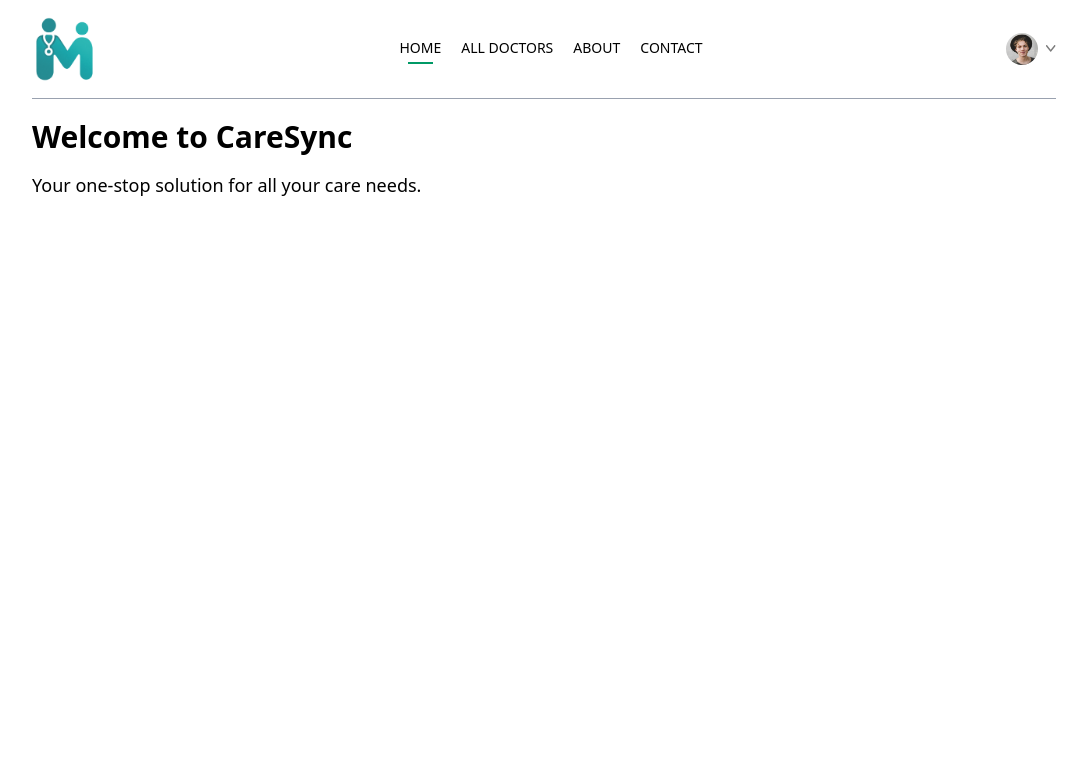
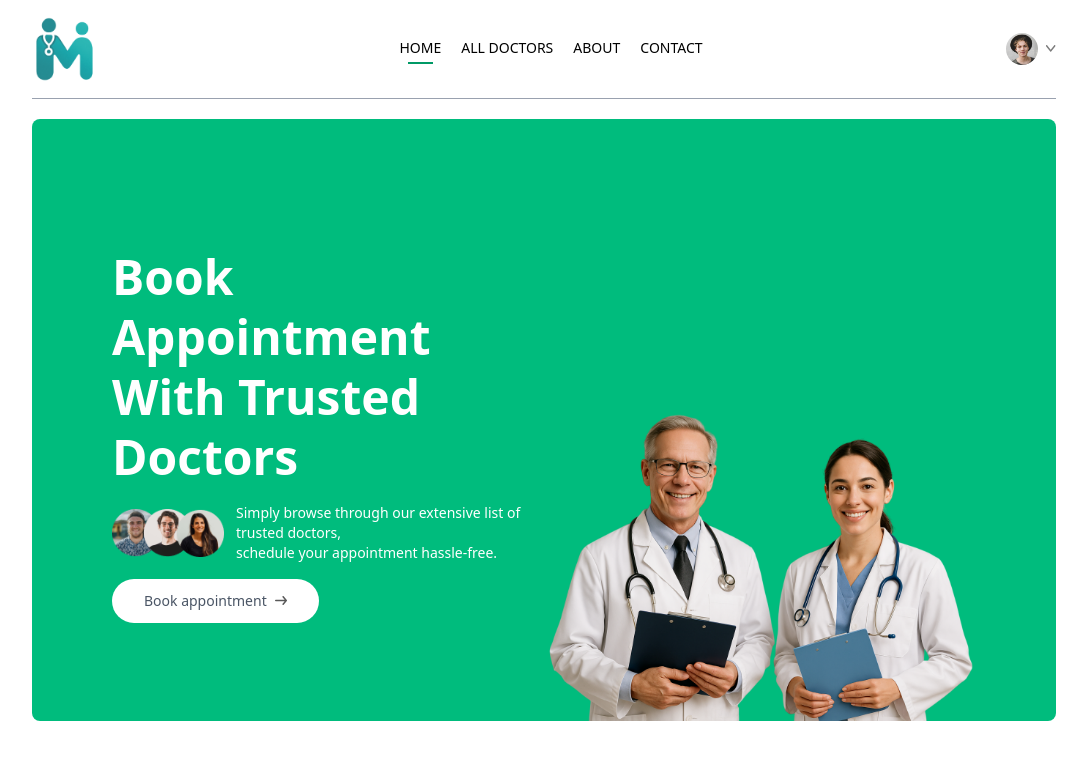
Before and after one commit to mohdabdulrahman297/caresync, a React (Vite) app: page / in a window 1280 px wide. Shown: the top 760 px of the page, without its empty margins (96-1183 px from the left). Built offline with nearby package versions, Linux system fonts and the light colour scheme.

Commit message:
Header component

```diff
--- /dev/null
+++ b/src/components/Header.jsx
@@ -0,0 +1,41 @@
+import { assets } from "../assets/assets";
+import banner2 from "../assets/banner2.png";
+const Header = () => {
+  return (
+    <div className="flex flex-col md:flex-row flex-warp bg-emerald-500 rounded-lg px-6 md:px-10 lg:px-20 ">
+      {/* left side */}
+      <div className="md:w-1/2 flex flex-col items-start justify-center gap-4 py-10 m-auto md:py-[10vw] md:mb-[-30px]">
+        <p className="text-3xl md:text-4xl lg:text-5xl text-white font-semibold leading-tight lg:leading-tight">
+          Book Appointment <br />
+          With Trusted Doctors
+        </p>
+        <div className="flex flex-col md:flex-row items-center gap-3 text-white text-sm font-light ">
+          <img className="w-28" src={assets.group_profiles} alt="" />
+          <p>
+            Simply browse through our extensive list of trusted doctors,{" "}
+            <br className="hidden sm:block" />
+            schedule your appointment hassle-free.
+          </p>
+        </div>
+        <a
+          className="flex items-center gap-2 bg-white px-8 py-3 rounded-full text-gray-600 text-sm m-auto md:m-0 hover:scale-105 transition-all duration-300 "
+          href="#speciality"
+        >
+          Book appointment
+          <img className="w-3" src={assets.arrow_icon} alt="" />
+        </a>
+      </div>
+
+      {/* right side */}
+      <div className="md:w-1/2 relative ">
+        <img
+          className="w-full md:absolute bottom-0 h-auto rounded-lg"
+          src={banner2}
+          alt=""
+        />
+      </div>
+    </div>
+  );
+};
+
+export default Header;
--- a/src/components/Navbar.jsx
+++ b/src/components/Navbar.jsx
@@ -69,7 +69,7 @@
         ) : (
           <button
             onClick={() => navigate("/login")}
-            className="bg-emerald-400 cursor-pointer text-white px-8 py-3 rounded-full font-bold hidden md:block"
+            className="bg-emerald-500 cursor-pointer text-white px-8 py-3 rounded-full font-bold hidden md:block"
           >
             Create Account
           </button>
--- a/src/pages/Home.jsx
+++ b/src/pages/Home.jsx
@@ -1,10 +1,10 @@
 import React from 'react'
+import Header from '../components/Header'
 
 const Home = () => {
   return (
     <div>
-      <h1 className='text-3xl font-bold'>Welcome to CareSync</h1>
-      <p className='mt-4 text-lg'>Your one-stop solution for all your care needs.</p>
+      <Header />
     </div>
   )
 }
```
